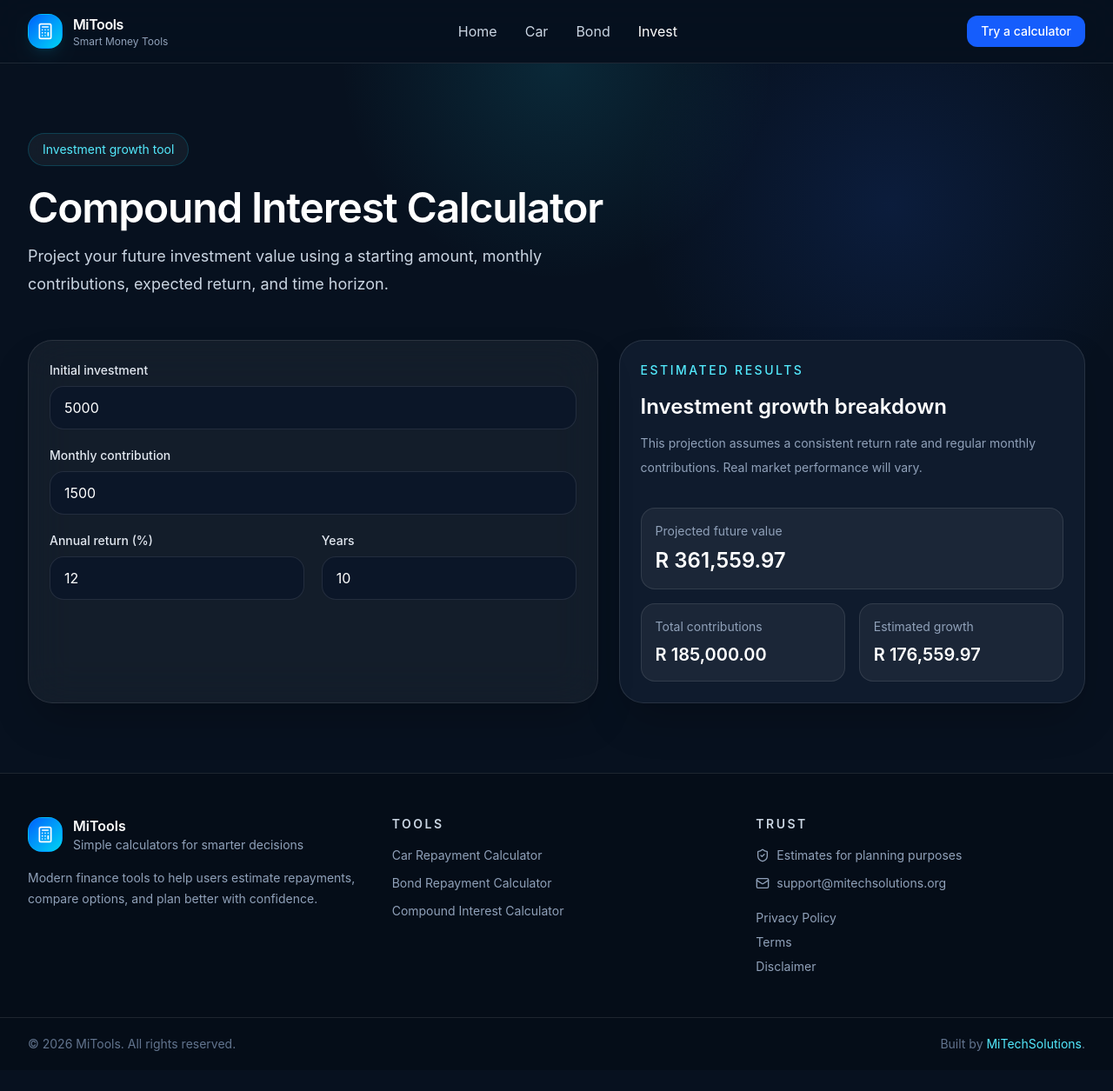
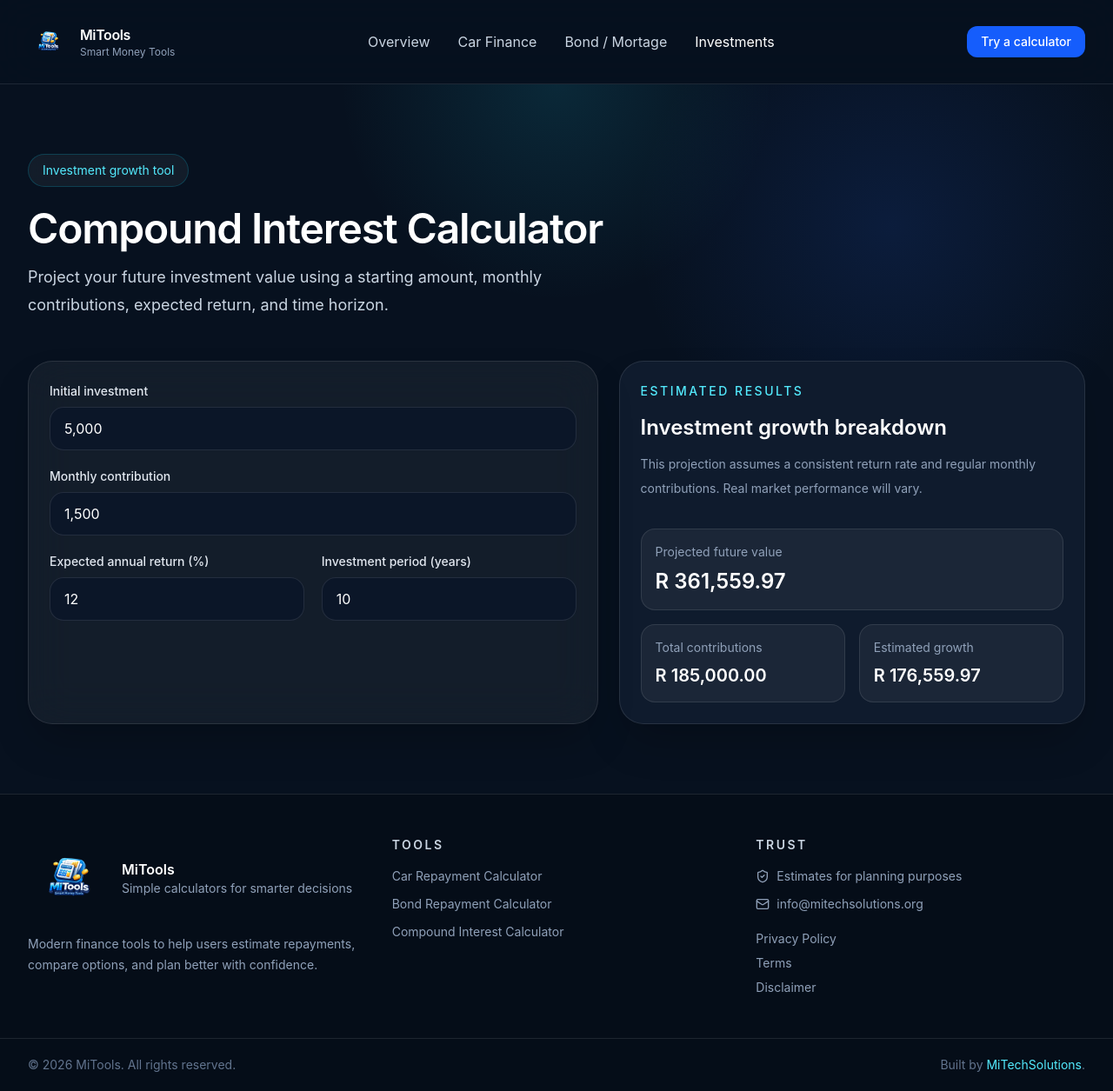
Before and after one commit to MiTech-Solutions/mifinancialtools-mvp, a React (Vite) app: page /compound-interest in a window 1280 px wide. Shown: the whole page at 87% size. Before the commit the page ends 1231 px from the top, so only its background shows below. Built offline with nearby package versions, Linux system fonts and the light colour scheme.

Commit message:
mvp done - ready for launch phase 1

```diff
--- a/index.html
+++ b/index.html
@@ -2,7 +2,7 @@
 <html lang="en">
   <head>
     <meta charset="UTF-8" />
-    <link rel="icon" type="image/svg+xml" href="/favicon.svg" />
+    <link rel="icon" type="image/svg+xml" href="/mitools-logo.svg" />
     <meta name="viewport" content="width=device-width, initial-scale=1.0" />
     <title>MiTools</title>
   </head>
--- a/src/components/layout/Footer.jsx
+++ b/src/components/layout/Footer.jsx
@@ -1,5 +1,6 @@
 import { Link } from "react-router-dom";
-import { Calculator, Mail, ShieldCheck } from "lucide-react";
+import { Mail, ShieldCheck } from "lucide-react";
+import logo from "../../assets/images/mitools-logo.png"
 
 export default function Footer() {
   return (
@@ -7,9 +8,13 @@ export default function Footer() {
       <div className="mx-auto grid max-w-7xl gap-10 px-4 py-12 sm:px-6 lg:grid-cols-3 lg:px-8">
         <div>
           <div className="flex items-center gap-3">
-            <div className="flex h-10 w-10 items-center justify-center rounded-2xl border border-cyan-400/20 bg-gradient-to-br from-blue-600 to-cyan-400">
-              <Calculator size={20} className="text-white" />
-            </div>
+<div className="flex items-center justify-center">
+  <img
+    src={logo}
+    alt="MiTools Logo"
+    className="h-24 w-24 object-contain"
+  />
+</div>
 
             <div>
               <p className="text-base font-semibold text-white">MiTools</p>
@@ -55,7 +60,7 @@ export default function Footer() {
 
             <div className="flex items-center gap-2">
               <Mail size={16} />
-              <span>support@mitechsolutions.org</span>
+              <span>info@mitechsolutions.org</span>
             </div>
           </div>
 
--- a/src/components/layout/Navbar.jsx
+++ b/src/components/layout/Navbar.jsx
@@ -1,12 +1,13 @@
 import { Link, NavLink } from "react-router-dom";
-import { Calculator, Menu, X } from "lucide-react";
+import { Menu, X } from "lucide-react";
+import logo from "../../assets/images/mitools-logo.png"
 import { useState } from "react";
 
 const navItems = [
-  { label: "Home", path: "/" },
-  { label: "Car", path: "/car-repayment" },
-  { label: "Bond", path: "/bond-repayment" },
-  { label: "Invest", path: "/compound-interest" },
+  { label: "Overview", path: "/" },
+  { label: "Car Finance", path: "/car-repayment" },
+  { label: "Bond / Mortage", path: "/bond-repayment" },
+  { label: "Investments", path: "/compound-interest" },
 ];
 
 export default function Navbar() {
@@ -19,10 +20,14 @@ export default function Navbar() {
 
   return (
     <header className="sticky top-0 z-50 border-b border-white/10 bg-[#07111F]/85 backdrop-blur-xl">
-      <div className="mx-auto flex max-w-7xl items-center justify-between px-4 py-4 sm:px-6 lg:px-8">
+      <div className="mx-auto flex max-w-7xl items-center justify-between px-4 py-6 sm:px-6 lg:px-8">
 <Link to="/" className="flex items-center gap-3">
-          <div className="flex h-10 w-10 items-center justify-center rounded-2xl border border-cyan-400/20 bg-gradient-to-br from-blue-600 to-cyan-400 shadow-lg shadow-cyan-500/10">
-            <Calculator size={20} className="text-white" />
+  <div className="flex h-12 w-12 items-center justify-center overflow-hidden">
+  <img
+    src={logo}
+    alt="MiTools Logo"
+    className="h-16 w-16 object-contain"
+  />
 </div>
 
   <div className="leading-tight">
@@ -34,7 +39,6 @@ export default function Navbar() {
     </p>
   </div>
 </Link>
-
         <nav className="hidden items-center gap-8 md:flex">
           {navItems.map((item) => (
             <NavLink key={item.path} to={item.path} className={navLinkClass}>
--- a/src/pages/BondRepayment.jsx
+++ b/src/pages/BondRepayment.jsx
@@ -110,9 +110,14 @@ export default function BondRepayment() {
     Property price
   </label>
   <input
-            type="number"
-            value={propertyPrice}
-            onChange={(e) => setPropertyPrice(e.target.value)}
+    type="text"
+    value={Number(propertyPrice || 0).toLocaleString("en-US")}
+    onChange={(e) => {
+      const raw = e.target.value.replace(/,/g, "");
+      if (!isNaN(raw)) {
+        setPropertyPrice(raw);
+      }
+    }}
     placeholder="e.g. 850000"
     className="w-full rounded-2xl border border-white/10 bg-[#0B1628] px-4 py-3 text-white outline-none transition placeholder:text-slate-500 focus:border-cyan-400/40"
   />
@@ -123,9 +128,14 @@ export default function BondRepayment() {
     Deposit
   </label>
   <input
-            type="number"
-            value={deposit}
-            onChange={(e) => setDeposit(e.target.value)}
+    type="text"
+    value={Number(deposit || 0).toLocaleString("en-US")}
+    onChange={(e) => {
+      const raw = e.target.value.replace(/,/g, "");
+      if (!isNaN(raw)) {
+        setDeposit(raw);
+      }
+    }}
     placeholder="e.g. 85000"
     className="w-full rounded-2xl border border-white/10 bg-[#0B1628] px-4 py-3 text-white outline-none transition placeholder:text-slate-500 focus:border-cyan-400/40"
   />
--- a/src/pages/CarRepayment.jsx
+++ b/src/pages/CarRepayment.jsx
@@ -109,9 +109,14 @@ export default function CarRepayment() {
             Vehicle price
           </label>
           <input
-            type="number"
-            value={vehiclePrice}
-            onChange={(e) => setVehiclePrice(e.target.value)}
+            type="text"
+            value={Number(vehiclePrice || 0).toLocaleString("en-US")}
+            onChange={(e) => {
+            const raw = e.target.value.replace(/,/g, ""); // remove commas
+        if (!isNaN(raw)) {
+          setVehiclePrice(raw);
+        }
+      }}
         placeholder="e.g. 250000"
         className="w-full rounded-2xl border border-white/10 bg-[#0B1628] px-4 py-3 text-white outline-none transition placeholder:text-slate-500 focus:border-cyan-400/40"
         />
@@ -122,9 +127,14 @@ export default function CarRepayment() {
     Deposit
   </label>
   <input
-            type="number"
-            value={deposit}
-            onChange={(e) => setDeposit(e.target.value)}
+    type="text"
+    value={Number(deposit || 0).toLocaleString("en-US")}
+    onChange={(e) => {
+      const raw = e.target.value.replace(/,/g, ""); // remove commas
+      if (!isNaN(raw)) {
+        setDeposit(raw);
+      }
+    }}
     placeholder="e.g. 30000"
     className="w-full rounded-2xl border border-white/10 bg-[#0B1628] px-4 py-3 text-white outline-none transition placeholder:text-slate-500 focus:border-cyan-400/40"
   />
--- a/src/pages/CompoundInterest.jsx
+++ b/src/pages/CompoundInterest.jsx
@@ -96,9 +96,14 @@ export default function CompoundInterest() {
     Initial investment
   </label>
   <input
-            type="number"
-            value={initialInvestment}
-            onChange={(e) => setInitialInvestment(e.target.value)}
+    type="text"
+    value={Number(initialInvestment || 0).toLocaleString("en-US")}
+    onChange={(e) => {
+      const raw = e.target.value.replace(/,/g, "");
+      if (!isNaN(raw)) {
+        setInitialInvestment(raw);
+      }
+    }}
     placeholder="e.g. 5000"
     className="w-full rounded-2xl border border-white/10 bg-[#0B1628] px-4 py-3 text-white outline-none transition placeholder:text-slate-500 focus:border-cyan-400/40"
   />
@@ -109,9 +114,14 @@ export default function CompoundInterest() {
     Monthly contribution
   </label>
   <input
-            type="number"
-            value={monthlyContribution}
-            onChange={(e) => setMonthlyContribution(e.target.value)}
+    type="text"
+    value={Number(monthlyContribution || 0).toLocaleString("en-US")}
+    onChange={(e) => {
+      const raw = e.target.value.replace(/,/g, "");
+      if (!isNaN(raw)) {
+        setMonthlyContribution(raw);
+      }
+    }}
     placeholder="e.g. 1500"
     className="w-full rounded-2xl border border-white/10 bg-[#0B1628] px-4 py-3 text-white outline-none transition placeholder:text-slate-500 focus:border-cyan-400/40"
   />
@@ -120,7 +130,7 @@ export default function CompoundInterest() {
         <div className="grid gap-5 sm:grid-cols-2">
           <div>
             <label className="mb-2 block text-sm font-medium text-slate-200">
-              Annual return (%)
+              Expected annual return (%)
             </label>
             <input
               type="number"
@@ -134,7 +144,7 @@ export default function CompoundInterest() {
 
           <div>
             <label className="mb-2 block text-sm font-medium text-slate-200">
-              Years
+              Investment period (years)
             </label>
             <input
               type="number"
--- a/src/pages/PrivacyPolicy.jsx
+++ b/src/pages/PrivacyPolicy.jsx
@@ -110,7 +110,7 @@ export default function PrivacyPolicy() {
             <p className="mt-3 leading-7">
               For general privacy-related questions, contact:
               <span className="ml-2 font-medium text-white">
-                contact@mitools.io
+                info@mitechsolutions.org
               </span>
             </p>
           </div>
```
Also changed, not shown: public/mitools-logo.svg (added), src/assets/images/mitools-logo.png (added). Lines whose indentation alone changed are shown as unchanged.
